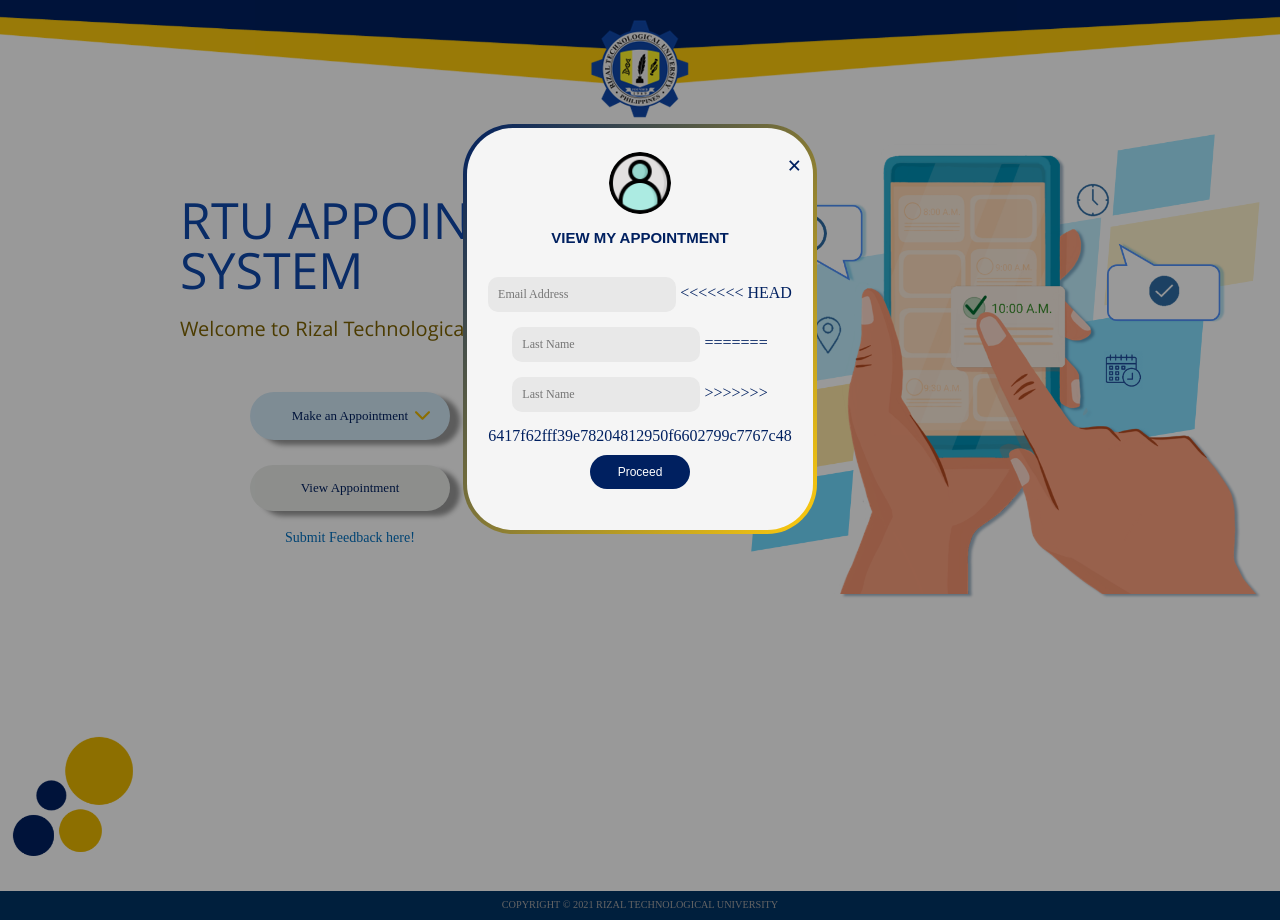
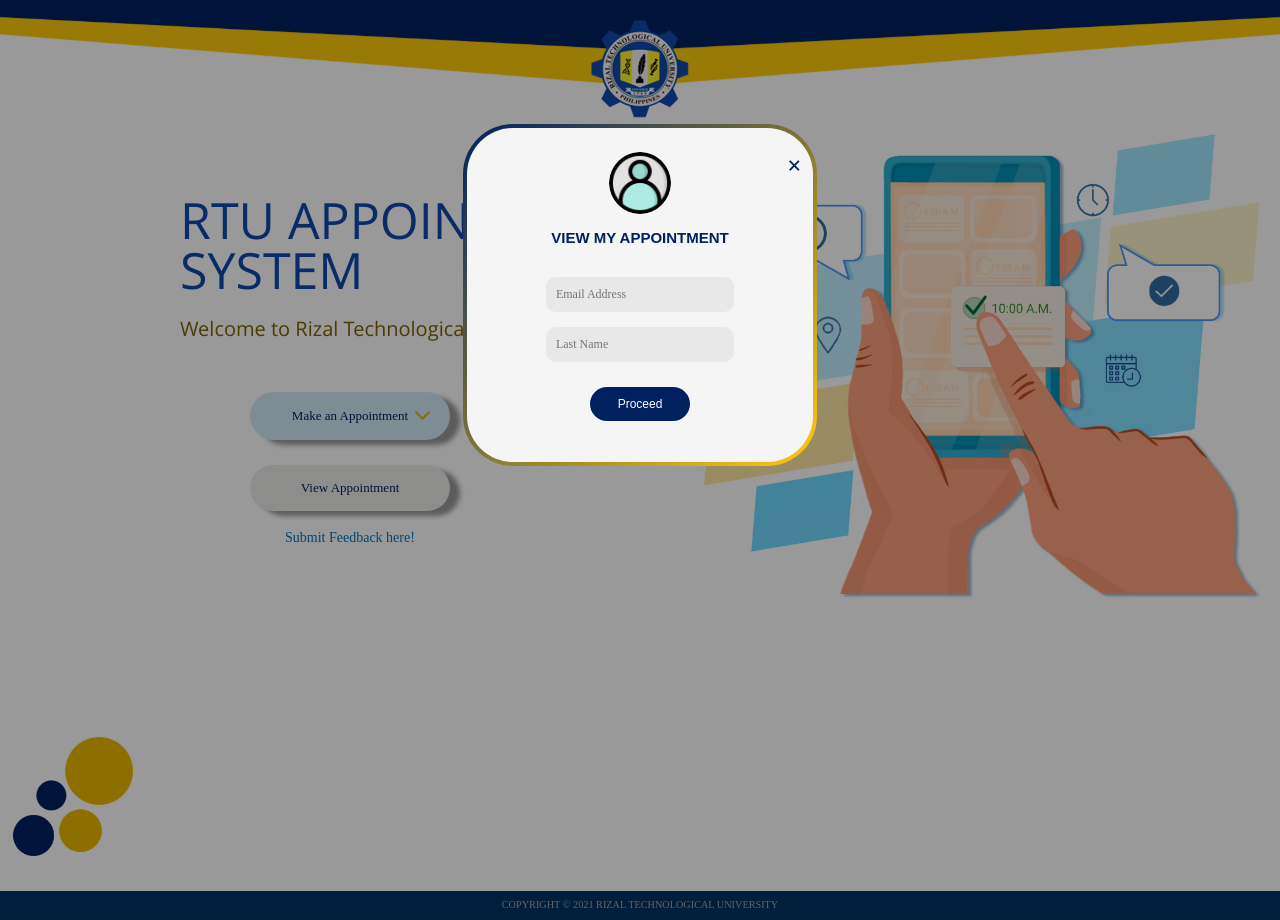
Before and after one commit to jedpedregosa/brgyapp, a PHP site: page /rtuappsys/main/rtuappsys.php in a window 1280 px wide, after a click on "View Appointment". Run offline with PHP 8.4, Linux system fonts and the light colour scheme; some web fonts are replaced.

Commit message:
cal js commit 1

```diff
--- a/rtuappsys/main/rtuappsys.php
+++ b/rtuappsys/main/rtuappsys.php
@@ -66,11 +66,7 @@
         <label for="studno"><b></b></label>
         <input type="text" placeholder="Student Number" name="studentNum" required>
         <label for="ln"><b></b></label>
-<<<<<<< HEAD
         <input type="text" placeholder="Last Name" name="sLname" required>
-=======
-        <input type="text" placeholder="Last Name" name="sLname" onkeyup="this.value = this.value.toUpperCase();" required>
->>>>>>> 6417f62fff39e78204812950f6602799c7767c48
 
         <input type = "submit" class="button1" value = "Proceed">
 
@@ -92,11 +88,7 @@
             <input type="text" placeholder="Employee Number" name="empNum" required>
 
             <label for="ln"><b></b></label>
-<<<<<<< HEAD
             <input type="text" placeholder="Last Name" name="eLname" required>
-=======
-            <input type="text" placeholder="Last Name" name="eLname" onkeyup="this.value = this.value.toUpperCase();" required>
->>>>>>> 6417f62fff39e78204812950f6602799c7767c48
 
             <input type = "submit" class="button1" value = "Proceed">
           </div>
@@ -118,11 +110,7 @@
               <input type="text" placeholder="Email" name="email" required>
 
               <label for="ln"><b></b></label>
-<<<<<<< HEAD
               <input type="text" placeholder="Last Name" name="gLname" required>
-=======
-              <input type="text" placeholder="Last Name" name="gLname" onkeyup="this.value = this.value.toUpperCase();" required>
->>>>>>> 6417f62fff39e78204812950f6602799c7767c48
 
               <input type = "submit" class="button1" value = "Proceed">
 
@@ -148,11 +136,7 @@
                     <label for="email"><b></b></label>
                     <input type="text" placeholder="Email Address" name="email" required>
                     <label for="ln"><b></b></label>
-<<<<<<< HEAD
                     <input type="text" placeholder="Last Name" name="*" required>
-=======
-                    <input type="text" placeholder="Last Name" name="*" onkeyup="this.value = this.value.toUpperCase();" required>
->>>>>>> 6417f62fff39e78204812950f6602799c7767c48
 
                     <div class="button1">Proceed</button>
           </form>
```
Also changed, not shown: rtuappsys/assets/css/AppointmentStyle.css (+6 -29 lines), rtuappsys/main/create/appointment.php (+5 -5 lines).
